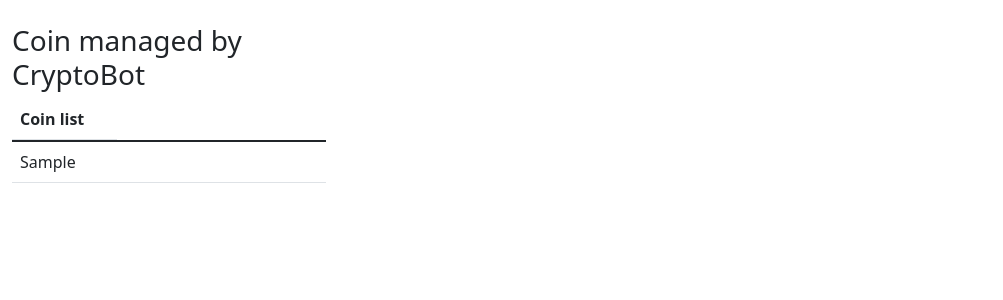
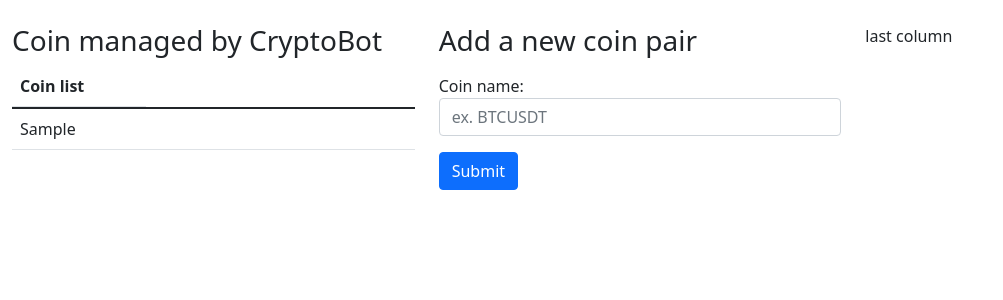
Before and after one commit to kernelpanik/CryptoBot, a Django app: page /manage-coin.html in a window 1280 px wide. Shown: the part 56-356 px from the top of the page, without its empty margins (0-1003 px from the left). Run offline with Django 4.2, Linux system fonts and the light colour scheme; tables that the repository leaves empty hold one stand-in row (values such as "Sample post"); some libraries are stand-ins or nearby versions.

Commit message:
manage-coin one page fixing

```diff
--- a/homepage/templates/manage-coin.html
+++ b/homepage/templates/manage-coin.html
@@ -1,10 +1,9 @@
 {% extends 'homepage.html' %}
+{% block coin_list %}
 
-{% block coin_list %}
-<div class="container-fluid" style="margin-top:80px">
-     <div class="col-sm-3 col-12">
-
-
+<div class="container-fluid"  style="margin-top:80px">
+<div class="row align-items-start">
+   <div class="col">
       <h3 class="text-left">Coin managed by CryptoBot</h3>
       <table class="table table-hover">
          <thead>
@@ -12,7 +11,6 @@
                <th class="col-4" scope="col">Coin list</th>
             </tr>
          </thead>
-
          <tbody>
             {% for coin in object_list %}
             <tr>
@@ -21,7 +19,20 @@
             {% endfor %}
          </tbody>
       </table>
-
+   </div>
+   <div class="col">
+      <h3>Add a new coin pair</h3>
+      <form method="POST" id="coin-form">
+         <div class="mb-3 mt-3">
+            <label for="coin">Coin name:</label>
+            {% csrf_token %}
+            <input type="text" class="form-control" id="coin" placeholder="ex. BTCUSDT" name="coin" required>
+         </div>
+         <button type="submit" class="btn btn-primary">Submit</button>
+      </form>
+   </div>
+   <div class="col">
+      last column
    </div>
 </div>
 {% endblock coin_list %}
--- a/homepage/urls.py
+++ b/homepage/urls.py
@@ -11,6 +11,7 @@ from .views import (
     UpdateWalletAssetView,
     UpdateCryptoBotSettingsView,
     ManageCoinView,
+    ManageCoinAddView,
     autocompleteAdd,
     autocompleteDel
 )
@@ -22,6 +23,7 @@ urlpatterns = [
     path("", HomePageView.as_view(), name="homepage"),
     path("wallet.html", WalletView.as_view(), name="WalletView"),
     path("manage-coin.html", ManageCoinView.as_view(), name="ManageCoinView"),
+    path("manage-coin.html", ManageCoinAddView.as_view(), name="ManageCoinAddView"),
     path("Coin/list.html", CoinListView.as_view(), name="CoinList"),
     path("Coin/add.html", CoinListAdd.as_view(), name="CoinListAdd"),
     path("Coin/del.html", CoinListDelView.as_view(), name="CoinListDel"),
--- a/homepage/views.py
+++ b/homepage/views.py
@@ -16,10 +16,42 @@ class HomePageView(TemplateView):
     template_name = "homepage.html"
 
 
+class CoinListView(ListView):
+    model = CoinList
+    template_name = "list.html"
+
+
 class ManageCoinView(ListView):
     model = CoinList
     template_name = "manage-coin.html"
 
+class ManageCoinAddView(CreateView):
+    model = BinanceSymbolList
+    form_class = CoinListAdd
+    template_name = "manage-coin.html"
+
+    def get_context_data(self, *args, **kwargs):
+        symbol =  BinanceSymbolList.objects.values_list('symbol', flat=True)
+        return symbol
+
+    def get(self, request, *args, **kwargs):
+        symbol = self.get_context_data(**kwargs)
+        context = {"form": CoinListAdd(), "symbol": symbol}
+        return render(request, self.template_name, context)
+
+    def post(self, request, **kwargs):
+        form = self.form_class(request.POST)
+        if form.is_valid():
+            CoinList = form.save()
+            show_text = True
+            return render(
+                request, self.template_name, {"form": form, "show_text": show_text}
+            )
+        else:
+            show_text = False
+            return render(
+                request, self.template_name, {"form": form, "show_text": show_text}
+            )
 
 
 
@@ -71,9 +103,6 @@ class UpdateWalletAssetView(CreateView):
         return redirect(reverse('WalletView'))
 
 
-class CoinListView(ListView):
-    model = CoinList
-    template_name = "list.html"
 
 
 class CoinListAdd(CreateView):
```
Lines whose indentation alone changed are shown as unchanged.
